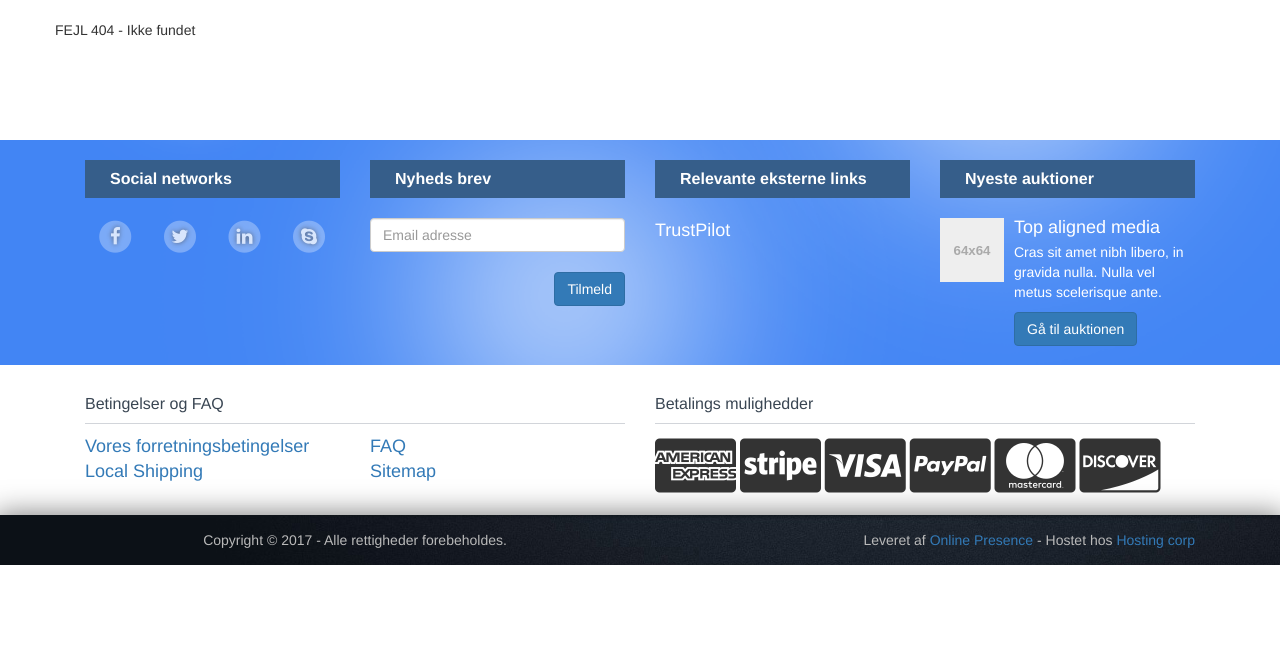
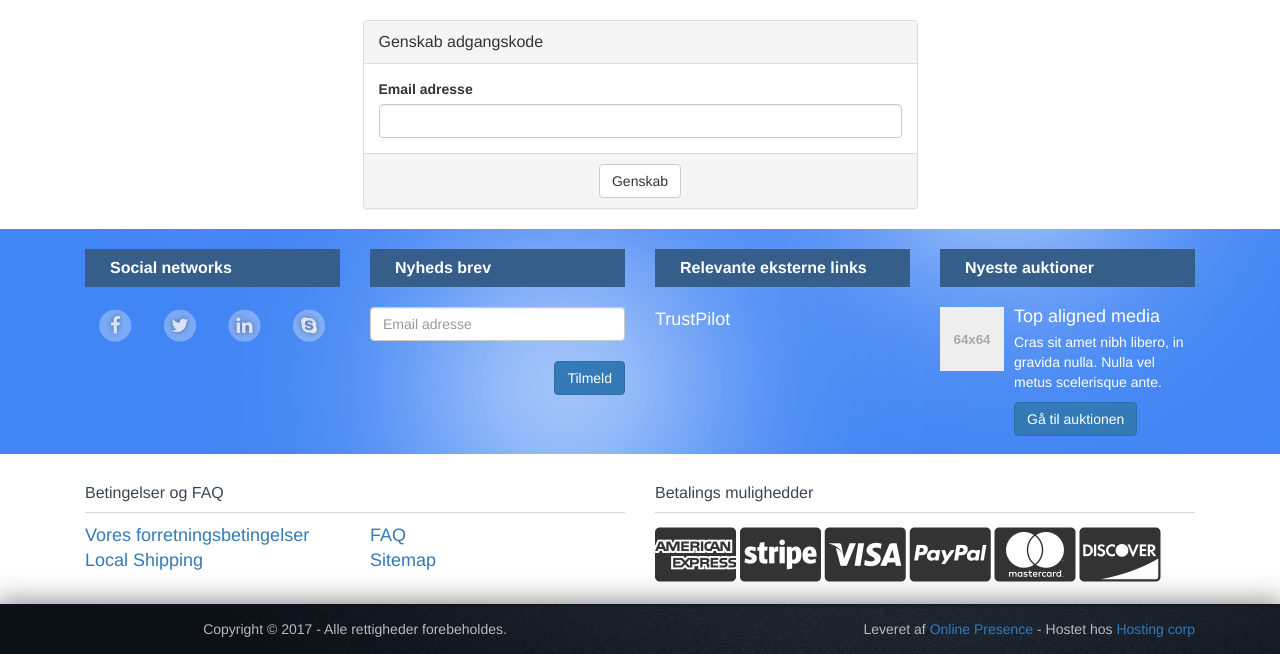
Before and after one commit to kdsn/auctionhouse, a PHP site: page /recover in a window 1280 px wide. Shown: the part 235-889 px from the top of the page. Before the commit the page ends 800 px from the top, so only its background shows below. Run offline with PHP 8.4, Linux system fonts and the light colour scheme; some libraries are stand-ins or nearby versions.

Commit message:
Login med persistent login og password recovery DONE

```diff
--- a/application/controllers/contact.php
+++ b/application/controllers/contact.php
@@ -9,5 +9,5 @@ else
 }
 
 echo $twig->render('contact.view.php', array(
-    'user'      => $user,
+    'user'      => $user
 ));
--- a/application/controllers/login.php
+++ b/application/controllers/login.php
@@ -7,7 +7,76 @@ if ($_SERVER['REQUEST_METHOD'] === 'POST')
         $user = new User();
         $_token = Token::generate();
 
-        if (isset($_REQUEST['login'])) {
+        if (isset($_REQUEST['mail_upd']))
+        {
+            $validate = new Validate();
+            $validation = $validate->check(
+                $_POST, [
+                'email' => [
+                    'name' => 'Email',
+                    'required' => true,
+                    'exists' => 'USER_INFO'
+                ]
+            ]);
+
+            if ($validation->passed())
+            {
+                User::recoverPass([
+                    'email' => filter_var(trim($_POST['email']), FILTER_SANITIZE_EMAIL)
+                ]);
+            }
+            else
+            {
+                echo $twig->render('password.view.php', array(
+                    'errors' => $validation->errors(),
+                    'titel' => 'Genskab adgangskode',
+                    'update'    => 'mail_upd',
+                    'submit' => 'Genskab',
+                    'token' => $_token
+                ));
+            }
+        }
+
+        if (isset($_REQUEST['recover']))
+        {
+            $validate = new Validate();
+            $validation = $validate->check(
+                $_POST, [
+                'new_pass' => [
+                    'name' => 'Adgangskode',
+                    'required' => true,
+                    'min' => 8
+                ],
+                're_new_pass' => [
+                    'name' => 'Gentag adgangskode',
+                    'required' => true,
+                    'matches' => 'new_pass'
+                ]
+            ]);
+
+            if ($validation->passed())
+            {
+                $user->updatePass([
+                    'password' => trim($_POST['new_pass'])
+                ]);
+
+                Redirect::to('profil');
+
+            }
+            else
+            {
+                echo $twig->render('password.view.php', array(
+                    'errors' => $validation->errors(),
+                    'titel' => 'Genskab adgangskode',
+                    'update'    => 'recover',
+                    'submit' => 'Genskab',
+                    'token' => $_token
+                ));
+            }
+        }
+
+        if (isset($_REQUEST['login']))
+        {
 
             $validate = new Validate();
             $validation = $validate->check(
@@ -118,7 +187,44 @@ else
         User::logout();
         Redirect::to('#');
     }
-    else {
+    elseif (trim($_SERVER['REQUEST_URI'], '/') == "recover" || stristr(trim($_SERVER['REQUEST_URI'], '/') ,"?",true) == "recover")
+    {
+        $_token = Token::generate();
+
+        if (isset($_REQUEST['mail']))
+        {
+            if( User::lostPass() )
+            {
+                echo $twig->render('password.view.php', array(
+                    'titel' => 'Genskab adgangskode',
+                    'update'    => 'recover',
+                    'submit' => 'Genskab',
+                    'token' => $_token
+                ));
+            }
+            else
+            {
+                echo $twig->render('password.view.php', array(
+                    'error' => 'Der var en fejl, prøv igen.',
+                    'titel' => 'Genskab adgangskode',
+                    'update'    => 'mail_upd',
+                    'submit' => 'Genskab',
+                    'token' => $_token
+                ));
+            }
+        }
+        else
+        {
+            echo $twig->render('password.view.php', array(
+                'titel' => 'Genskab adgangskode',
+                'update'    => 'mail_upd',
+                'submit' => 'Genskab',
+                'token' => $_token
+            ));
+        }
+    }
+    else
+    {
         $_token = Token::generate();
 
         echo $twig->render('login.view.php', array(
--- a/application/core/classes/User.php
+++ b/application/core/classes/User.php
@@ -5,13 +5,12 @@ class User
     // create user
     public static function create($fields = [])
     {
-
         $hashed = password_hash($fields['password'], PASSWORD_BCRYPT, [App::get('config')['hashing']['cost']]);
 
         App::get('database')->insert('USER', [
             'username'      => $fields['user'],
             'password'  => $hashed
-            ]);
+        ]);
 
         $last_id = App::get('database')->last_id();
 
@@ -43,7 +42,81 @@ class User
 
     public static function updatePass($fields = [])
     {
-        //
+        //update db
+
+        $hashed = password_hash($fields['password'], PASSWORD_BCRYPT, [App::get('config')['hashing']['cost']]);
+
+        if(User::lostPass() || User::isUser())
+        {
+            if(User::lostPass()) {
+                $mail = $_REQUEST['mail'];
+                $user = QB::table('USER_INFO')->where('email', $mail)->get();
+
+                $data = array(
+                    'password' => $hashed,
+                    'recover_hash' => null
+                );
+
+                QB::table('USER')->where('id', $user[0]->user_id)->update($data);
+
+
+                $user = QB::table('USER')->where('id', $user[0]->user_id)->get();
+
+                Session::put(App::get('config')['session']['session_name'], $user[0]->id . ":" . crc32($user[0]->permissions));
+            }
+        }
+        else
+        {
+            Redirect::to('403');
+        }
+    }
+
+    public static function lostPass()
+    {
+        $mail = $_REQUEST['mail'];
+        $hash = $_REQUEST['recover_hash'];
+
+        $user = QB::table('USER_INFO')->where('email', $mail)->get();
+
+        if (QB::table('USER_INFO')->where('email', $mail)->count() == 1) {
+            $user = QB::table('USER')->where('id', $user[0]->user_id)->get();
+
+            $dbt = strtotime($user[0]->updated_at);
+            $now = strtotime(date("Y-m-d H:i:s"));
+            $time = round(($now - $dbt) / 60,0);
+
+            return $user[0]->recover_hash == $hash && $time < 30 ? true : false;
+        }
+        else
+        {
+            return false;
+        }
+    }
+
+    public static function recoverPass($fields = [])
+    {
+        $recover_hash = randomHash(128, '0123456789abcdefghijklmnopqrstuvwxyzABCDEFGHIJKLMNOPQRSTUVWXYZ');
+        $mail = $fields['email'];
+
+        $user = QB::table('USER_INFO')->where('email', $mail)->get();
+        $id = $user[0]->user_id;
+        $name = $user[0]->first_name ? $user[0]->first_name : "";
+
+        $data = array(
+            'recover_hash'    => $recover_hash
+        );
+
+        QB::table('USER')->where('id', $id)->update($data);
+
+        $adr = $_SERVER['HTTP_HOST'];
+        $recover_hash = urlencode($recover_hash);
+        $link = "$adr/recover?mail=$mail&recover_hash=$recover_hash";
+
+        $subject = "Re. Genskab Adgangskode til $adr";
+        $body = "Hej $name <p>Du kan følge dette link for at genskabe din kode: <a href='$link'>$link</a></p>";
+        $altBody = "Hej $name, Du kan kopiere følgende link og sætte det i adresse feltet i din browser for at genskabe din kode. $link";
+
+        Mailer::send($fields['email'], $subject, $body, $altBody) ? "Der er nu sendt en mail med link til at genskabe din kode" : "Der opstod en fejl";
     }
 
     // log user in
@@ -53,9 +126,7 @@ class User
         $password = $fields['password'];
         $remember = $fields['remember'];
 
-        $user = App::get('database')->selectWhere(
-            'USER', 'username', "$username"
-        );
+        $user = QB::table('USER')->where('username', $username)->get();
 
         $hash = $user[0]->password;
         $id = $user[0]->id;
@@ -157,9 +228,8 @@ class User
             $user = explode(":", $_SESSION['user']);
             $user = $user[0];
 
-            $userData = App::get('database')->selectWhere(
-                'USER', 'id', "$user"
-            );
+            $userData = QB::table('USER')->where('id', $user)->get();
+
             $userData = $userData[0];
             return $userData;
         }
--- a/application/core/config.php
+++ b/application/core/config.php
@@ -8,6 +8,17 @@ return [
         'options'         => [
             PDO::ATTR_ERRMODE     => PDO::ERRMODE_EXCEPTION
         ]
+    ],
+    'mailer' => [
+        'host'            => 'mail.dom.tld',
+        'smtpauth'        => true,
+        'username'        => 'user',
+        'password'        => 'pass',
+        'smtpsecure'      => 'tls',
+        'port'            => 587,
+        'ishtml'          => true,
+        'setfrom'         => 'sender@dom.tld',
+        'addreplyto'      => 'sender@dom.tid'
     ],
     'cookie' => [
         'secure'     => false,
--- a/application/core/init.php
+++ b/application/core/init.php
@@ -1,5 +1,7 @@
 <?php
 session_start();
+
+use \Pixie\Connection AS sql_connect;
 
 // Fjerner deprecated warnings
 error_reporting(E_ALL ^ E_DEPRECATED);
@@ -15,6 +17,7 @@ App::bind('database', new QueryBuilder(
     Connection::make(App::get('config')['database'])
 ));
 
+
 $loader = new Twig_Loader_Filesystem('../application/views');
 $twig = new Twig_Environment($loader, array(
     'debug' => true
@@ -23,7 +26,7 @@ $twig = new Twig_Environment($loader, array(
 $twig->addExtension(new Twig_Extension_Debug());
 
 // Create a connection, once only.
-$pc = array(
+$db = array(
     'driver'    => 'mysql', // Db driver
     'host'      => explode("=",App::get('config')['database']['connection'])[1],
     'database'  => App::get('config')['database']['databasename'],
@@ -38,7 +41,7 @@ $pc = array(
     ),
 );
 
-new \Pixie\Connection('mysql', $pc, 'QB');
+new sql_connect('mysql', $db, 'QB');
 
 if (isset($_COOKIE['user_r']) && ! isset($_SESSION['user']))
 {
--- a/application/core/routes.php
+++ b/application/core/routes.php
@@ -12,7 +12,11 @@ $router->post('login', '../application/controllers/login.php');
 // router der kræver man ikke er logget ind.
 if (!User::permissions('user') && !User::permissions('staff') && !User::permissions('admin'))
 {
-$router->get('login', '../application/controllers/login.php');
+    $router->get('login', '../application/controllers/login.php');
+    $router->get('recover', '../application/controllers/login.php');
+
+
+    $router->post('recover', '../application/controllers/login.php');
 }
 
 // Private router, der kræver loign.
--- a/application/views/login.view.php
+++ b/application/views/login.view.php
@@ -38,7 +38,7 @@
                     <input type="hidden" name="token" value="{{ token }}">
                     <br>
                     <input type="checkbox" name="remember" id="remember"> <label for="remember" class="normal"><small>Husk mig</small></label><br>
-                    <small><a href="#">Glemt din kode?</a></small>
+                    <small><a href="recover">Glemt din kode?</a></small>
 
                 </div>
                 <div class="panel-footer text-center">
--- /dev/null
+++ b/application/views/password.view.php
@@ -0,0 +1,66 @@
+{% extends "templets/default.view.php" %}
+
+{% block title %} Login / Registrer {% endblock %}
+{% block head %}
+{{ parent() }}
+
+{% endblock %}
+{% block content %}
+
+{% if errors %}
+{% for error in errors %}
+<div class="alert alert-danger alert-dismissable sm-space-top">
+    <a href="#" class="close" data-dismiss="alert" aria-label="close">&times;</a>
+    <strong>Fejl!</strong> {{ error }}
+</div>
+{% endfor %}
+{% endif %}
+{% if error %}
+<div class="alert alert-danger alert-dismissable sm-space-top">
+    <a href="#" class="close" data-dismiss="alert" aria-label="close">&times;</a>
+    <strong>Fejl!</strong> {{ error }}
+</div>
+{% endif %}
+
+<div class="row sm-space-top">
+    <div class="col-md-6 col-md-offset-3">
+
+        <form target="_self" method="post">
+            <div class="panel panel-default">
+                <div class="panel-heading">
+                    <h3 class="panel-title lead">{{ titel }}</h3>
+                </div>
+                <div class="panel-body">
+
+                    {% if update == 'pass_change' %}
+                    <label for="username">Nuværende adgangskode</label>
+                    <input type="password" name="new_pass" id="new_pass" class="form-control">
+                    <label for="username">Ny adgangskode</label>
+                    <input type="password" name="new_pass" id="new_pass" class="form-control">
+                    <label for="pass">Gentag ny adgangskode</label>
+                    <input type="password" name="re_new_pass" id="re_new_pass" class="form-control">
+                    {% endif %}
+
+                    {% if update == 'mail_upd' %}
+                    <label for="username">Email adresse</label>
+                    <input type="email" name="email" id="new_pass" class="form-control">
+                    {% endif %}
+
+                    {% if update == 'recover' %}
+                    <label for="new_pass">Ny adgangskode</label>
+                    <input type="password" name="new_pass" id="new_pass" class="form-control">
+                    <label for="re_new_pass">Gentag adgangskode</label>
+                    <input type="password" name="re_new_pass" id="re_new_pass" class="form-control">
+                    {% endif %}
+
+                    <input type="hidden" name="token" value="{{ token }}">
+                </div>
+                <div class="panel-footer text-center">
+                    <input type="submit" name="{{ update }}" class="btn btn-default" value="{{ submit }}">
+                </div>
+            </div>
+        </form>
+    </div>
+</div>
+
+{% endblock %}
```
Also changed, not shown: application/core/classes/Mailer.php (+17 -23 lines), application/core/classes/Validate.php (+6 -6 lines).
